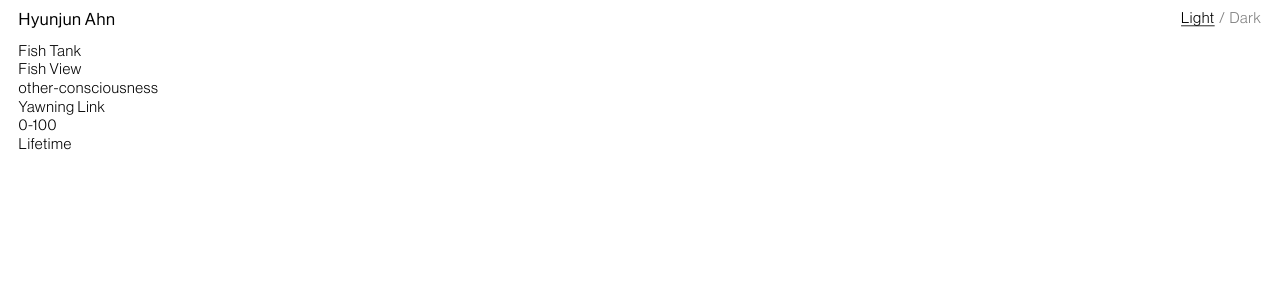
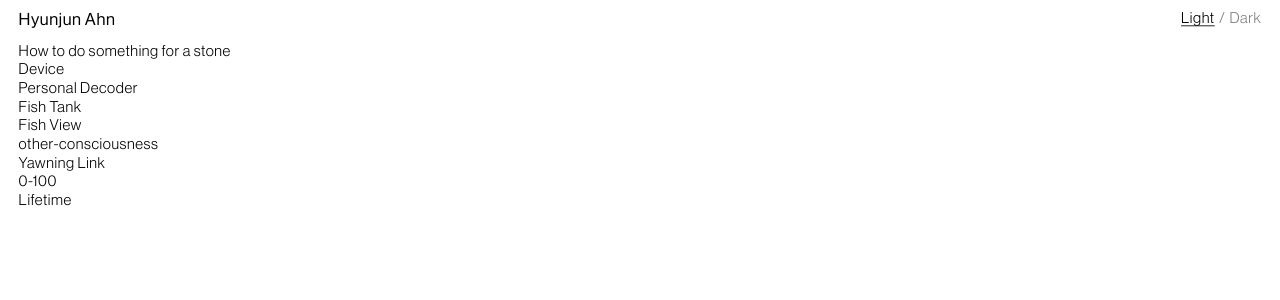
Before and after one commit to thisnicework/hyunjunahn, a React (Vite) app: page / in a window 1280 px wide. Shown: the top 300 px of the page. Built offline with nearby package versions, Linux system fonts and the light colour scheme.

Commit message:
Add new 2026 projects: How to do something for a stone, Device, Personal Decoder

```diff
--- a/generate-pages.js
+++ b/generate-pages.js
@@ -7,6 +7,9 @@ const distPath = path.join(__dirname, 'dist');
 
 // 작품 데이터 (제목 추가!)
 const projects = [
+    { id: 'howtodosomethingforastone', title: 'How to do something for a stone', image: 'DSC00800.jpg' },
+    { id: 'device', title: 'Device', image: 'DSC00800.jpg' },
+    { id: 'personaldecoder', title: 'Personal Decoder', image: 'DSC00800.jpg' },
     { id: 'fishtank', title: 'Fish Tank', image: 'DSC01525.JPG' },
     { id: 'fishview', title: 'Fish View', image: 'fishviewimage.jpg' },
     { id: 'other-consciousness', title: 'other-consciousness', image: 'IMG_2648.jpg' },
--- a/src/App.css
+++ b/src/App.css
@@ -248,6 +248,24 @@ html.dark-mode .social-icon {
 }
 
 /* Custom Image Positioning by Project ID (necessary for artistic control) */
+#howtodosomethingforastone .project-image {
+  background-position: 50% 50%;
+  background-size: 100%;
+  max-width: 670px;
+}
+
+#device .project-image {
+  background-position: 50% 50%;
+  background-size: 100%;
+  max-width: 670px;
+}
+
+#personaldecoder .project-image {
+  background-position: 50% 50%;
+  background-size: 100%;
+  max-width: 670px;
+}
+
 #lifetime .project-image {
   background-position: 53% 73%;
   background-size: 116%;
--- a/src/data/projects.tsx
+++ b/src/data/projects.tsx
@@ -25,6 +25,60 @@ export const projects: Project[] = [
         id: 'hyunjunahn',
         label: 'Hyunjun Ahn',
         isProfile: true,
+    },
+    {
+        id: 'howtodosomethingforastone',
+        label: 'How to do something for a stone',
+        year: '2026',
+        title: 'How to do something for a stone',
+        textAlign: 'left',
+        descriptionSnippet: (
+            <>
+                Coming soon
+            </>
+        ),
+        team: {
+            name: 'LaNA',
+            members: ['Hyunjun Ahn', 'Jaeyoon Cha', 'Jaeyi Cha']
+        },
+        // imageSrc: '/image/howtodosomethingforastone.jpg',
+        // vimeoLink: 'https://vimeo.com/placeholder'
+    },
+    {
+        id: 'device',
+        label: 'Device',
+        year: '2026',
+        title: 'Device',
+        textAlign: 'left',
+        descriptionSnippet: (
+            <>
+                Not archived yet
+            </>
+        ),
+        team: {
+            name: 'LaNA',
+            members: ['Hyunjun Ahn', 'Jaeyoon Cha', 'Jaeyi Cha']
+        },
+        // imageSrc: '/image/device.jpg',
+        // vimeoLink: 'https://vimeo.com/placeholder'
+    },
+    {
+        id: 'personaldecoder',
+        label: 'Personal Decoder',
+        year: '2026',
+        title: 'Personal Decoder',
+        textAlign: 'left',
+        descriptionSnippet: (
+            <>
+                Not archived yet
+            </>
+        ),
+        team: {
+            name: 'SoundNow',
+            members: ['Yeji Kim', 'Hyunjun Ahn', 'Geonwoo Kim', 'Seongyeol Lee']
+        },
+        // imageSrc: '/image/personaldecoder.jpg',
+        // vimeoLink: 'https://vimeo.com/placeholder'
     },
     {
         id: 'fishtank',
```
Also changed, not shown: src/App.tsx (+8 -4 lines).
